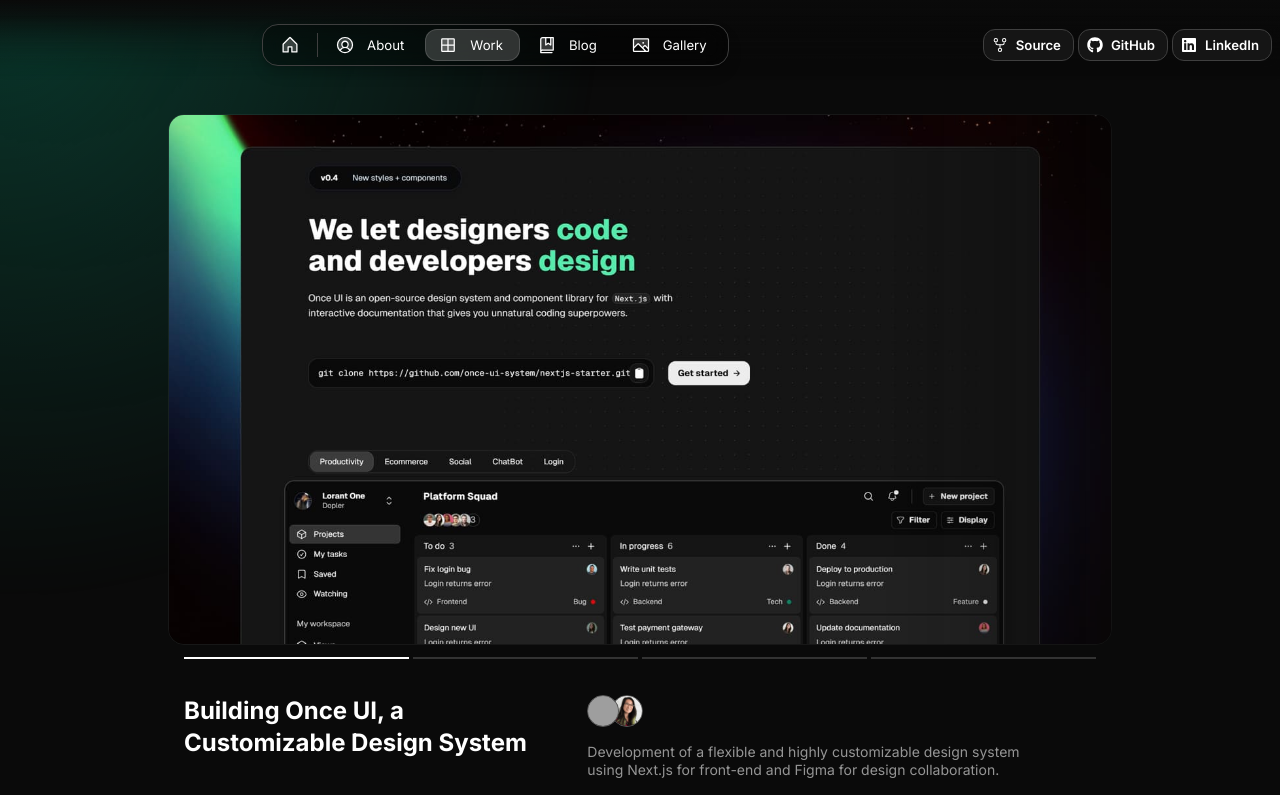
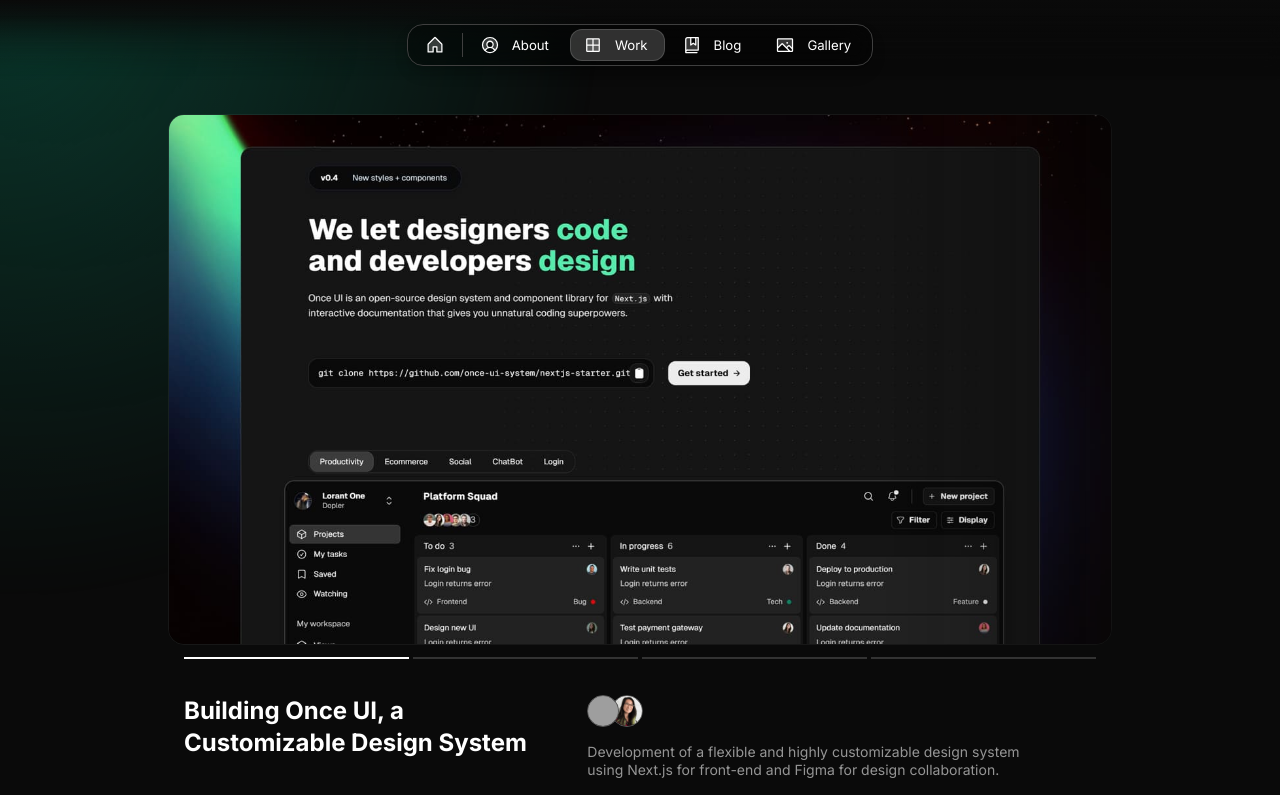
Before and after one commit to johnforeland/john.fore.land, a Next.js app: page /work in a window 1280 px wide. Shown: the top 795 px of the page. Built offline with nearby package versions, Linux system fonts and the light colour scheme; grey boxes are pictures that could not be loaded.

Commit message:
removed socials from header

```diff
--- a/src/components/Header.tsx
+++ b/src/components/Header.tsx
@@ -173,34 +173,6 @@ export const Header = () => {
             </Flex>
           </Flex>
         </Flex>
-        <Flex horizontal="end" vertical="center">
-          <Flex gap="4" vertical="center" textVariant="body-default-s">
-            {social.map(
-              (item) =>
-                item.link && (
-                  <>
-                    <Button
-                      className="s-flex-hide"
-                      key={item.name}
-                      href={item.link}
-                      prefixIcon={item.icon}
-                      label={item.name}
-                      size="s"
-                      variant="secondary"
-                    />
-                    <IconButton
-                      className="s-flex-show"
-                      size="l"
-                      key={`${item.name}-icon`}
-                      href={item.link}
-                      icon={item.icon}
-                      variant="secondary"
-                    />
-                  </>
-                )
-            )}
-          </Flex>
-        </Flex>
       </Flex>
     </>
   );
```
